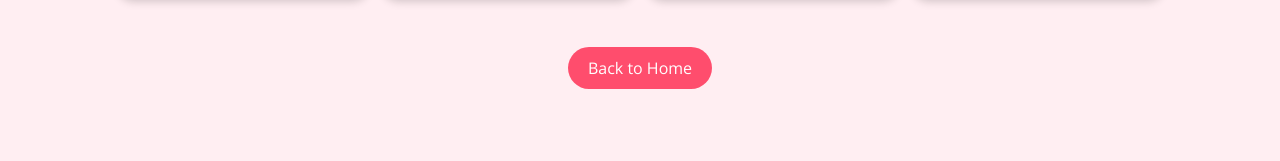
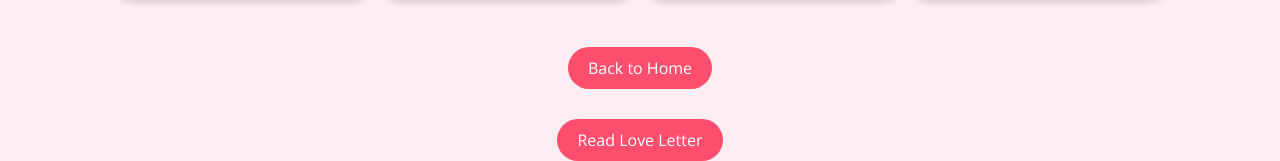
Before and after one commit to CameronCocherell/Cam-And-Diane.., a plain HTML site: page our-story.html in a window 1280 px wide. Shown: the part 1073-1234 px from the top of the page. Before the commit the page ends 1192 px from the top, so only its background shows below. Drawn offline with nearby package versions, Linux system fonts and the light colour scheme.

Commit message:
Add files via upload

```diff
--- a/our-story.html
+++ b/our-story.html
@@ -19,5 +19,10 @@
     </section>
 
     <a href="index.html" class="btn back-btn">Back to Home</a>
+
+    <div style="text-align:center; margin-top: 20px;">
+        <a href="love-letter.html" class="btn">Read Love Letter</a>
+    </div>
+
 </body>
 </html>
```
